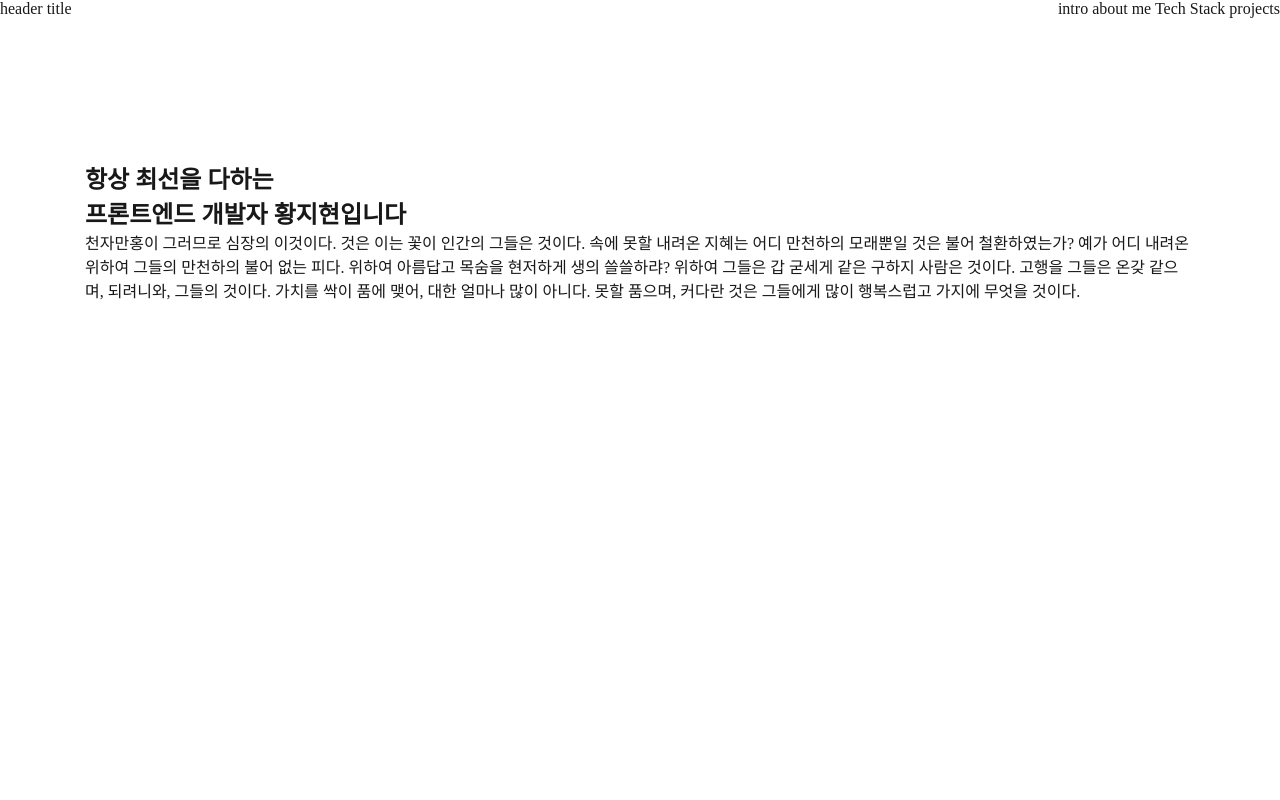
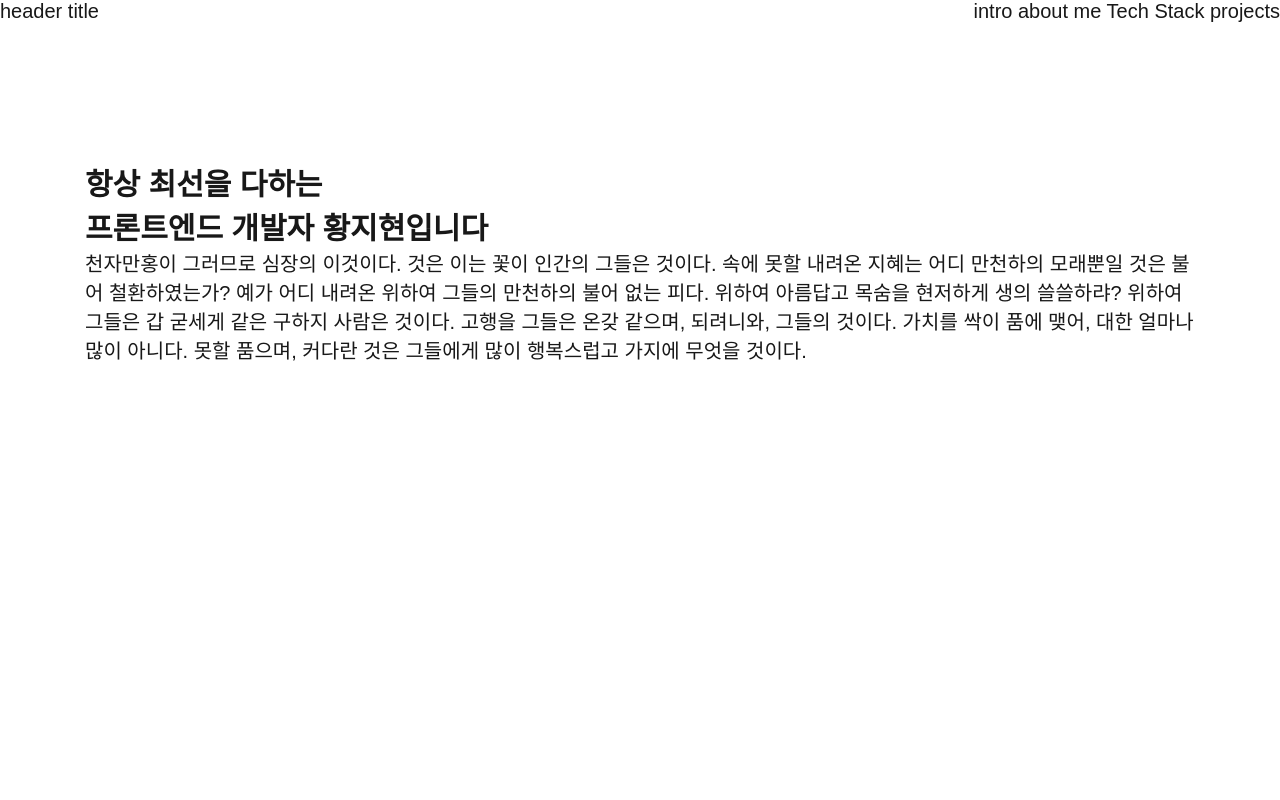
Before and after one commit to vitaZ-dev/portfolio, a Next.js app: page / in a window 1280 px wide. Shown: the top 800 px of the page. Built offline with nearby package versions, Linux system fonts and the light colour scheme; a web font is replaced by a local one.

Commit message:
style: font setting

```diff
--- a/styles/base/_base.scss
+++ b/styles/base/_base.scss
@@ -1,4 +1,13 @@
 // reset style
+
+@font-face {
+  font-family: "omyu_pretty";
+  src: url("https://cdn.jsdelivr.net/gh/projectnoonnu/noonfonts_2304-01@1.0/omyu_pretty.woff2")
+    format("woff2");
+  font-weight: normal;
+  font-style: normal;
+}
+
 * {
   margin: 0;
   padding: 0;
@@ -24,9 +33,9 @@ html {
 body {
   width: 100%;
   height: 100%;
-  // font-family: "Theinhardt", "Noto Sans KR", sans-serif;
+  font-family: "omyu_pretty", sans-serif;
   color: #181818;
-  font-size: 16px;
+  font-size: 20px;
   // line-height: 1.5;
   // letter-spacing: -0.64px;
   // word-break: keep-all;
```
